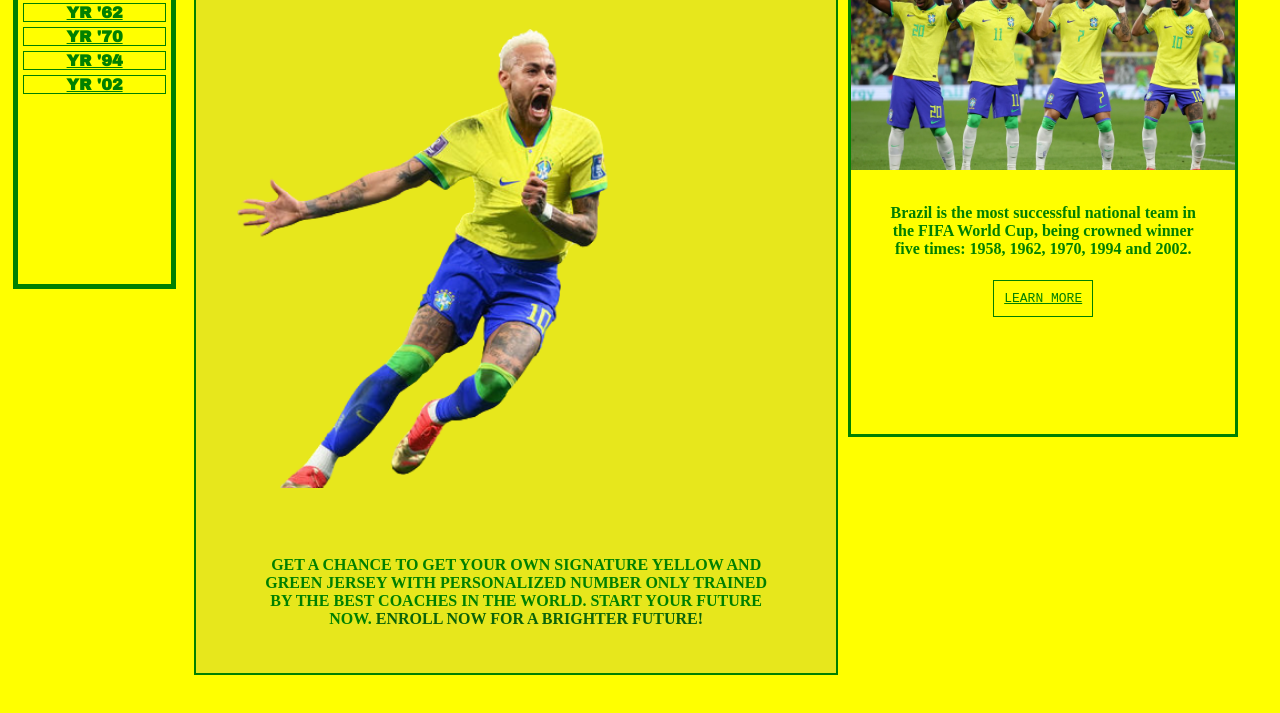
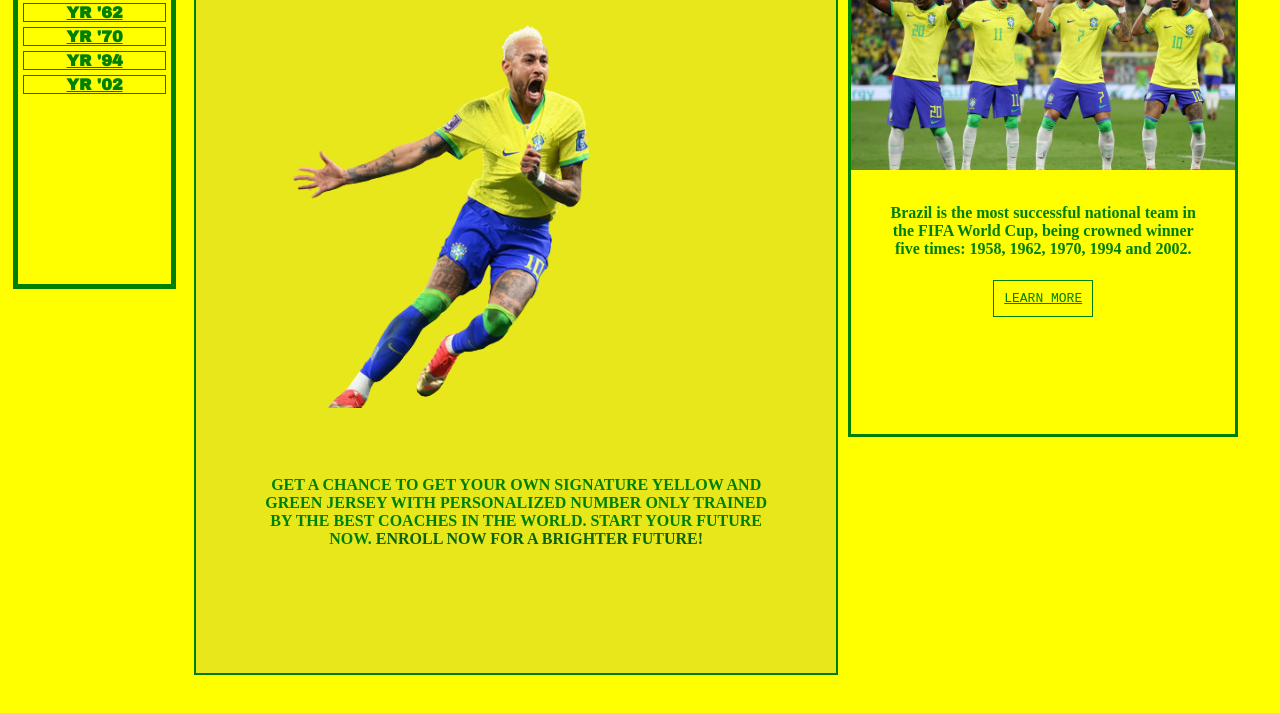
Before and after one commit to yeshayeshayesha/Q1GFA2_Na_ayyeung, a plain HTML site: page index.html in a window 1280 px wide. Shown: the part 117-830 px from the top of the page. Drawn offline with Linux system fonts and the light colour scheme.

Commit message:
Add files via upload

```diff
--- a/index.html
+++ b/index.html
@@ -27,7 +27,7 @@
         </div>
         <div class="main-content">
             <div id="st" class="neym"><h1>JOIN NOW!</h1></div>
-            <div id="st" class="join"><img src="NEYMAR.PNG" alt=""></div>
+            <div id="st" class="join"><img src="NEYMAR.PNG" alt="NEYMAR CELEBRATORY GOAL PICTURE"></div>
             <p>GET A CHANCE TO GET YOUR OWN SIGNATURE YELLOW AND GREEN JERSEY WITH PERSONALIZED NUMBER ONLY TRAINED BY THE BEST COACHES IN THE WORLD. START YOUR FUTURE NOW.<span> ENROLL NOW FOR A BRIGHTER FUTURE!</span> </p>
         </div>
         <div class="side-content">
--- a/style.css
+++ b/style.css
@@ -108,7 +108,8 @@
     display: inline-flex;
 }
 .main-content img{
-    width: 50vw;
+    width: 40vw;
+    height: 50vh;
 
 }
 
```
